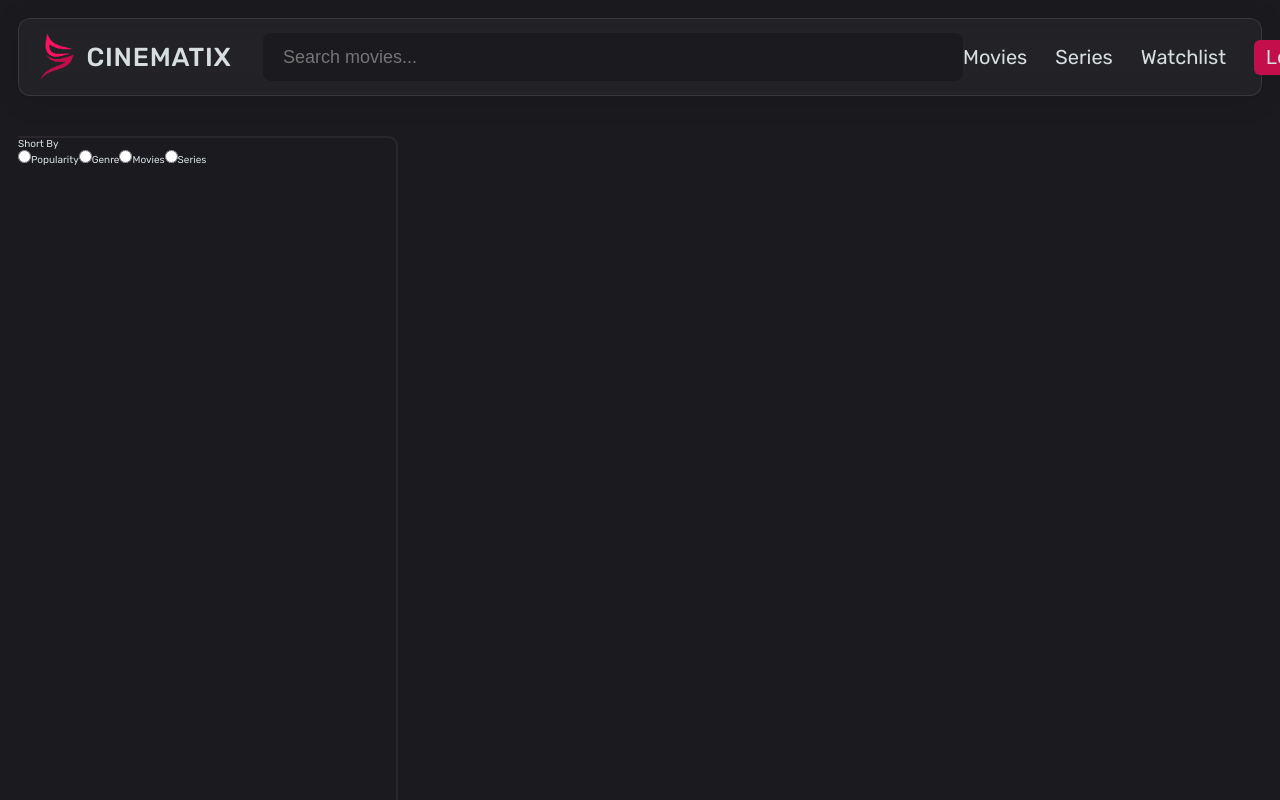
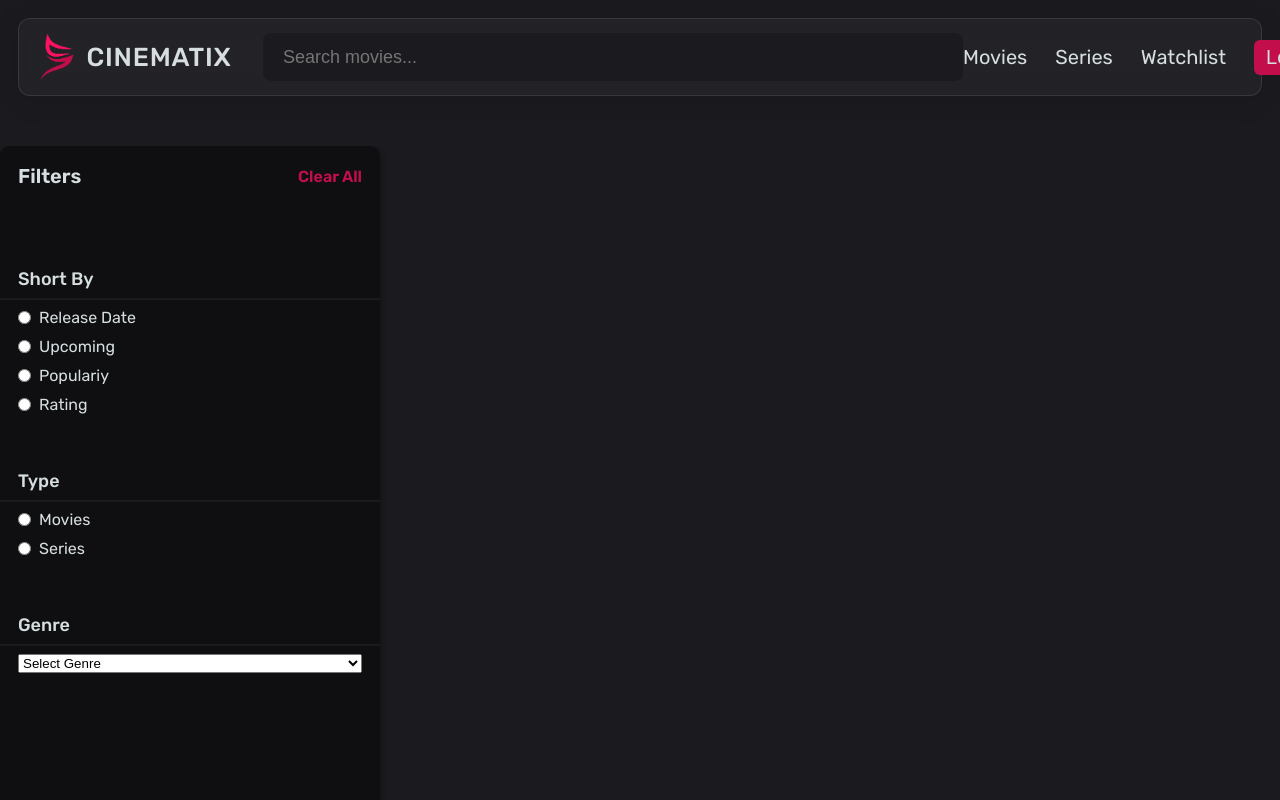
Before and after one commit to StergiosF/Cinematix, a React (Vite) app: page /results in a window 1280 px wide. Shown: the top 800 px of the page. Built offline with nearby package versions, Linux system fonts and the light colour scheme.

Commit message:
updated the sidebar

```diff
--- a/src/Components/LoginForm.module.css
+++ b/src/Components/LoginForm.module.css
@@ -105,6 +105,11 @@
   display: flex;
   align-content: center;
   gap: 0.8rem;
+  user-select: none;
+}
+
+.checkContainer label {
+  cursor: pointer;
 }
 
 .checkbox {
@@ -113,6 +118,7 @@
   border-radius: 0.4rem;
   width: 1.5rem;
   height: 1.5rem;
+  cursor: pointer;
 }
 
 .checkbox:checked {
@@ -123,7 +129,6 @@
   background: none;
   color: var(--color-brand--2);
   border: none;
-  border-bottom: 1px solid transparent;
   cursor: pointer;
   font-weight: 600;
   font-family: inherit;
--- a/src/Components/PageNav.jsx
+++ b/src/Components/PageNav.jsx
@@ -21,6 +21,7 @@ function PageNav({ dispatch, userInput, status, isLoginOpen }) {
   };
 
   return (
+    <div className={styles.navContainer}>
       <nav className={styles.pageNav} style={isLoginOpen ? loginOpen : {}}>
         <LogoFull />
         <form
@@ -33,7 +34,9 @@ function PageNav({ dispatch, userInput, status, isLoginOpen }) {
           <input
             placeholder="Search movies..."
             value={userInput}
-          onChange={(e) => dispatch({ type: "input", payload: e.target.value })}
+            onChange={(e) =>
+              dispatch({ type: "input", payload: e.target.value })
+            }
           />
         </form>
         <ul>
@@ -59,6 +62,7 @@ function PageNav({ dispatch, userInput, status, isLoginOpen }) {
           </li>
         </ul>
       </nav>
+    </div>
   );
 }
 
--- a/src/Components/PageNav.module.css
+++ b/src/Components/PageNav.module.css
@@ -1,6 +1,8 @@
+.navContainer {
+  padding: 1.8rem;
+}
+
 .pageNav {
-  position: sticky;
-  top: 1.8rem;
   z-index: 4;
   display: flex;
   justify-content: space-between;
--- a/src/Components/SideBar.jsx
+++ b/src/Components/SideBar.jsx
@@ -3,22 +3,66 @@ import styles from "./SideBar.module.css";
 function SideBar() {
   return (
     <div className={styles.sideBar}>
-      {/* Short By */}
-      {/* Popularity */}
-      {/* Genre */}
-      {/* Movies */}
-      <div>
-        <p>Short By</p>
-        <form>
-          <input type="radio" id="popularity" value="Popularity" />
-          <label htmlFor="popularity">Popularity</label>
-          <input type="radio" id="genre" value="Genre" />
-          <label htmlFor="genre">Genre</label>
-          <input type="radio" id="movies" value="Movies" />
-          <label htmlFor="movies">Movies</label>
-          <input type="radio" id="series" value="Series" />
-          <label htmlFor="series">Series</label>
-        </form>
+      <div className={styles.headText}>
+        <p>Filters</p>
+        <button>Clear All</button>
+      </div>
+      <div className={styles.filters}>
+        <div className={styles.formContainer}>
+          <p>Short By</p>
+          <form>
+            <label>
+              <input type="radio" value="date" />
+              Release Date
+            </label>
+            <label>
+              <input type="radio" value="Series" />
+              Upcoming
+            </label>
+            <label>
+              <input type="radio" value="popularity" />
+              Populariy
+            </label>
+            <label>
+              <input type="radio" value="rating" />
+              Rating
+            </label>
+          </form>
+        </div>
+        <div className={styles.formContainer}>
+          <p>Type</p>
+          <form>
+            <label>
+              <input type="radio" value="Movies" />
+              Movies
+            </label>
+            <label>
+              <input type="radio" value="Series" />
+              Series
+            </label>
+          </form>
+        </div>
+        <div className={styles.formContainer}>
+          <p>Genre</p>
+          <form>
+            <select name="genre">
+              <option>Select Genre</option>
+              <option value="adventure">Adventure</option>
+              <option value="fantasy">Fantasy</option>
+              <option value="action">Action</option>
+              <option value="comedy">Comedy</option>
+              <option value="drama">Drama</option>
+              <option value="thriller">Thriller</option>
+              <option value="horror">Horror</option>
+              <option value="romantic">Romantic</option>
+              <option value="family">Family</option>
+              <option value="animation">Animation</option>
+              <option value="musical">Musical</option>
+              <option value="documentary">Documentary</option>
+              <option value="educational">Educational</option>
+            </select>
+          </form>
+        </div>
       </div>
     </div>
   );
--- a/src/Components/SideBar.module.css
+++ b/src/Components/SideBar.module.css
@@ -1,10 +1,62 @@
 .sideBar {
+  background-color: var(--color-dark--hover);
+  border-top-right-radius: 1rem;
+  border-top-left-radius: 1rem;
+  width: 38rem;
+  color: var(--color-light--2);
+  box-shadow: rgba(0, 0, 0, 0.16) 0px 3px 6px, rgba(0, 0, 0, 0.23) 0px 3px 6px;
+}
+
+.headText {
+  display: flex;
+  justify-content: space-between;
+  padding: 1.8rem;
+  margin-bottom: 6.2rem;
+}
+
+.headText p {
+  font-size: 2rem;
+  font-weight: 600;
+}
+
+.headText button {
+  background: none;
+  color: var(--color-brand--2);
+  border: none;
+  cursor: pointer;
+  font-size: 1.6rem;
+  font-weight: 600;
+  font-family: inherit;
+  transition: all 0.3s;
+}
+
+.headText button:hover {
+  color: var(--color-brand--1);
+}
+
+.filters {
   display: flex;
   flex-direction: column;
-  justify-content: space-between;
-  border-right: 2px solid var(--color-dark--1);
-  border-top: 2px solid var(--color-dark--1);
-  border-top-right-radius: 1rem;
-  width: 38rem;
-  color: var(--color-light--2);
+  gap: 5.6rem;
 }
+
+.formContainer p {
+  border-bottom: 2px solid var(--color-dark--0);
+  font-size: 1.8rem;
+  font-weight: 500;
+  padding: 0 0 0.8rem 1.8rem;
+  margin-bottom: 0.8rem;
+}
+
+.formContainer form {
+  display: flex;
+  flex-direction: column;
+  gap: 1rem;
+  padding: 0 1.8rem;
+}
+
+.formContainer form label {
+  display: flex;
+  font-size: 1.6rem;
+  gap: 0.8rem;
+}
--- a/src/Pages/DetailsPage.jsx
+++ b/src/Pages/DetailsPage.jsx
@@ -3,7 +3,6 @@ import { useEffect, useState } from "react";
 import styles from "./DetailsPage.module.css";
 import PageNav from "../Components/PageNav";
 import Loader from "../Components/Loader";
-import LoginForm from "../Components/LoginForm";
 
 function DetailsPage({ dispatch, userInput, status, isLoginOpen }) {
   const [details, setDetails] = useState({});
@@ -64,7 +63,7 @@ function DetailsPage({ dispatch, userInput, status, isLoginOpen }) {
 
   const loginOpen = {
     opacity: "0.4",
-    filter: "blur(1.6px)",
+    filter: "blur(2.4px)",
     pointerEvents: "none",
     userSelect: "none",
   };
--- a/src/Pages/ResultsLayout.jsx
+++ b/src/Pages/ResultsLayout.jsx
@@ -34,7 +34,7 @@ function ResultsLayout({
 
   const loginOpen = {
     opacity: "0.4",
-    filter: "blur(1.6px)",
+    filter: "blur(2.4px)",
     pointerEvents: "none",
     userSelect: "none",
   };
--- a/src/Pages/ResultsLayout.module.css
+++ b/src/Pages/ResultsLayout.module.css
@@ -1,6 +1,5 @@
 .resultsLayout {
-  padding: 1.8rem;
-  height: calc(100vh - 10rem);
+  height: calc(100vh - 14.6rem);
   position: relative;
 }
 
@@ -8,7 +7,7 @@
   display: flex;
   gap: 2rem;
   height: 100%;
-  margin-top: 4rem;
+  margin-top: 3.2rem;
   overflow-y: hidden;
 }
 
--- a/src/index.css
+++ b/src/index.css
@@ -8,6 +8,7 @@
   --color-dark--0: #1a1a1f;
   --color-dark--1: #29272c;
   --color-dark--2: #2f2e31;
+  --color-dark--5: #151516;
 
   --color-light--0: #7e7e7e;
   --color-light--1: #aaa;
```
Lines whose indentation alone changed are shown as unchanged.
